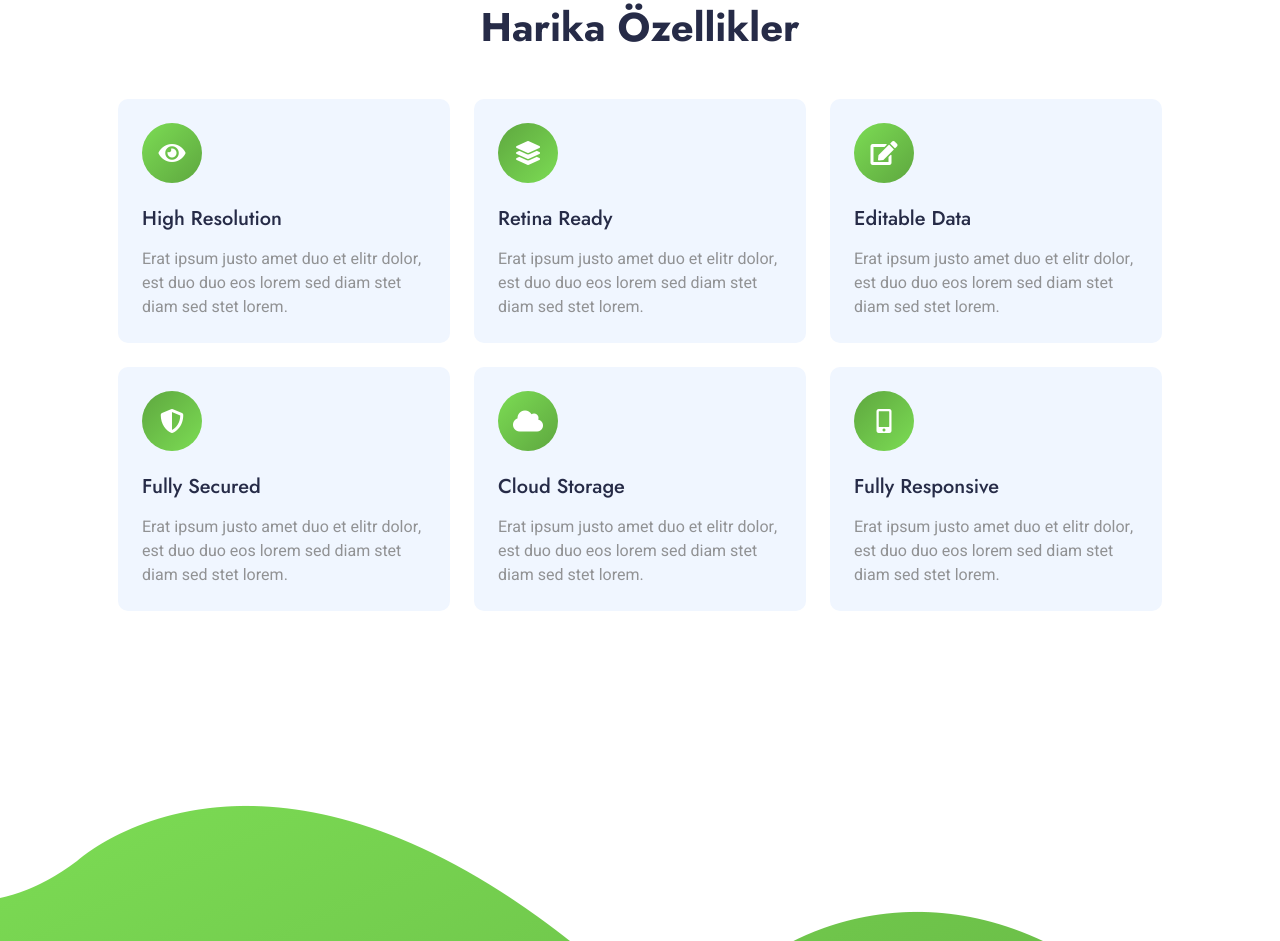
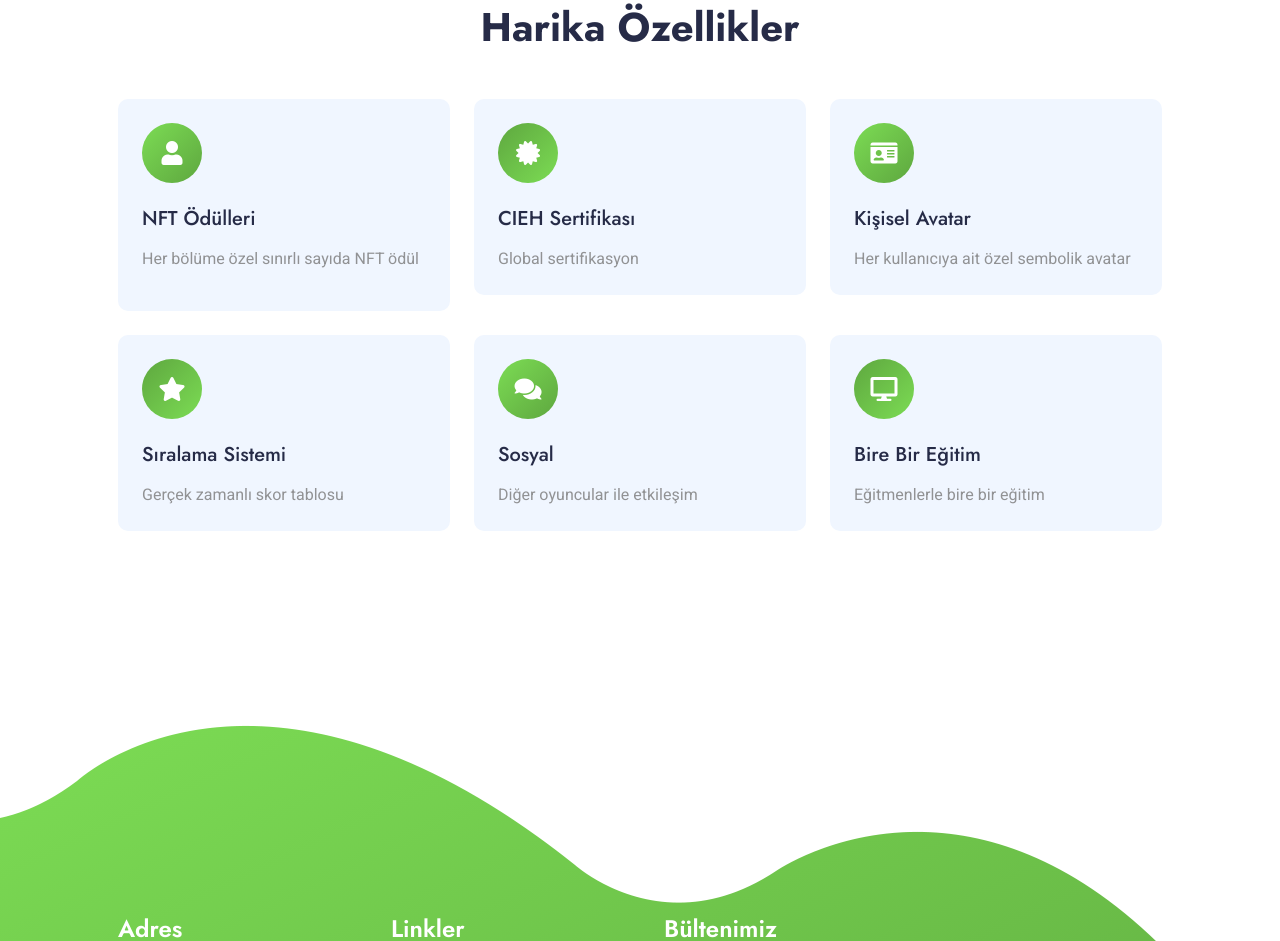
Before and after one commit to ahmetgello/atlasgamestudio.github.io, a plain HTML site: page index.html in a window 1280 px wide. Shown: the part 1651-2592 px from the top of the page. Drawn offline with nearby package versions, Linux system fonts and the light colour scheme.

Commit message:
added features

```diff
--- a/index.html
+++ b/index.html
@@ -142,55 +142,55 @@
                     <div class="col-lg-4 col-md-6 wow fadeInUp" data-wow-delay="0.1s">
                         <div class="feature-item bg-light rounded p-4">
                             <div class="d-inline-flex align-items-center justify-content-center bg-primary-gradient rounded-circle mb-4" style="width: 60px; height: 60px;">
-                                <i class="fa fa-eye text-white fs-4"></i>
+                                <i class="fa fa-user text-white fs-4"></i>
                             </div>
-                            <h5 class="mb-3">High Resolution</h5>
-                            <p class="m-0">Erat ipsum justo amet duo et elitr dolor, est duo duo eos lorem sed diam stet diam sed stet lorem.</p>
+                            <h5 class="mb-3">NFT Ödülleri</h5>
+                            <p class="m-0">Her bölüme özel sınırlı sayıda NFT ödül<p>
                         </div>
                     </div>
                     <div class="col-lg-4 col-md-6 wow fadeInUp" data-wow-delay="0.3s">
                         <div class="feature-item bg-light rounded p-4">
                             <div class="d-inline-flex align-items-center justify-content-center bg-secondary-gradient rounded-circle mb-4" style="width: 60px; height: 60px;">
-                                <i class="fa fa-layer-group text-white fs-4"></i>
+                                <i class="fa fa-certificate text-white fs-4"></i>
                             </div>
-                            <h5 class="mb-3">Retina Ready</h5>
-                            <p class="m-0">Erat ipsum justo amet duo et elitr dolor, est duo duo eos lorem sed diam stet diam sed stet lorem.</p>
+                            <h5 class="mb-3">CIEH Sertifikası</h5>
+                            <p class="m-0">Global sertifikasyon</p>
                         </div>
                     </div>
                     <div class="col-lg-4 col-md-6 wow fadeInUp" data-wow-delay="0.5s">
                         <div class="feature-item bg-light rounded p-4">
                             <div class="d-inline-flex align-items-center justify-content-center bg-primary-gradient rounded-circle mb-4" style="width: 60px; height: 60px;">
-                                <i class="fa fa-edit text-white fs-4"></i>
+                                <i class="fa fa-id-card text-white fs-4"></i>
                             </div>
-                            <h5 class="mb-3">Editable Data</h5>
-                            <p class="m-0">Erat ipsum justo amet duo et elitr dolor, est duo duo eos lorem sed diam stet diam sed stet lorem.</p>
+                            <h5 class="mb-3">Kişisel Avatar</h5>
+                            <p class="m-0">Her kullanıcıya ait özel sembolik avatar</p>
                         </div>
                     </div>
                     <div class="col-lg-4 col-md-6 wow fadeInUp" data-wow-delay="0.1s">
                         <div class="feature-item bg-light rounded p-4">
                             <div class="d-inline-flex align-items-center justify-content-center bg-secondary-gradient rounded-circle mb-4" style="width: 60px; height: 60px;">
-                                <i class="fa fa-shield-alt text-white fs-4"></i>
+                                <i class="fa fa-star text-white fs-4"></i>
                             </div>
-                            <h5 class="mb-3">Fully Secured</h5>
-                            <p class="m-0">Erat ipsum justo amet duo et elitr dolor, est duo duo eos lorem sed diam stet diam sed stet lorem.</p>
+                            <h5 class="mb-3">Sıralama Sistemi</h5>
+                            <p class="m-0">Gerçek zamanlı skor tablosu</p>
                         </div>
                     </div>
                     <div class="col-lg-4 col-md-6 wow fadeInUp" data-wow-delay="0.3s">
                         <div class="feature-item bg-light rounded p-4">
                             <div class="d-inline-flex align-items-center justify-content-center bg-primary-gradient rounded-circle mb-4" style="width: 60px; height: 60px;">
-                                <i class="fa fa-cloud text-white fs-4"></i>
+                                <i class="fa fa-comments text-white fs-4"></i>
                             </div>
-                            <h5 class="mb-3">Cloud Storage</h5>
-                            <p class="m-0">Erat ipsum justo amet duo et elitr dolor, est duo duo eos lorem sed diam stet diam sed stet lorem.</p>
+                            <h5 class="mb-3">Sosyal</h5>
+                            <p class="m-0">Diğer oyuncular ile etkileşim</p>
                         </div>
                     </div>
                     <div class="col-lg-4 col-md-6 wow fadeInUp" data-wow-delay="0.5s">
                         <div class="feature-item bg-light rounded p-4">
                             <div class="d-inline-flex align-items-center justify-content-center bg-secondary-gradient rounded-circle mb-4" style="width: 60px; height: 60px;">
-                                <i class="fa fa-mobile-alt text-white fs-4"></i>
+                                <i class="fa fa-desktop text-white fs-4"></i>
                             </div>
-                            <h5 class="mb-3">Fully Responsive</h5>
-                            <p class="m-0">Erat ipsum justo amet duo et elitr dolor, est duo duo eos lorem sed diam stet diam sed stet lorem.</p>
+                            <h5 class="mb-3">Bire Bir Eğitim</h5>
+                            <p class="m-0">Eğitmenlerle bire bir eğitim</p>
                         </div>
                     </div>
                 </div>
```
Also changed, not shown: mobile-app-html-template.jpg (deleted), 1 other file.
